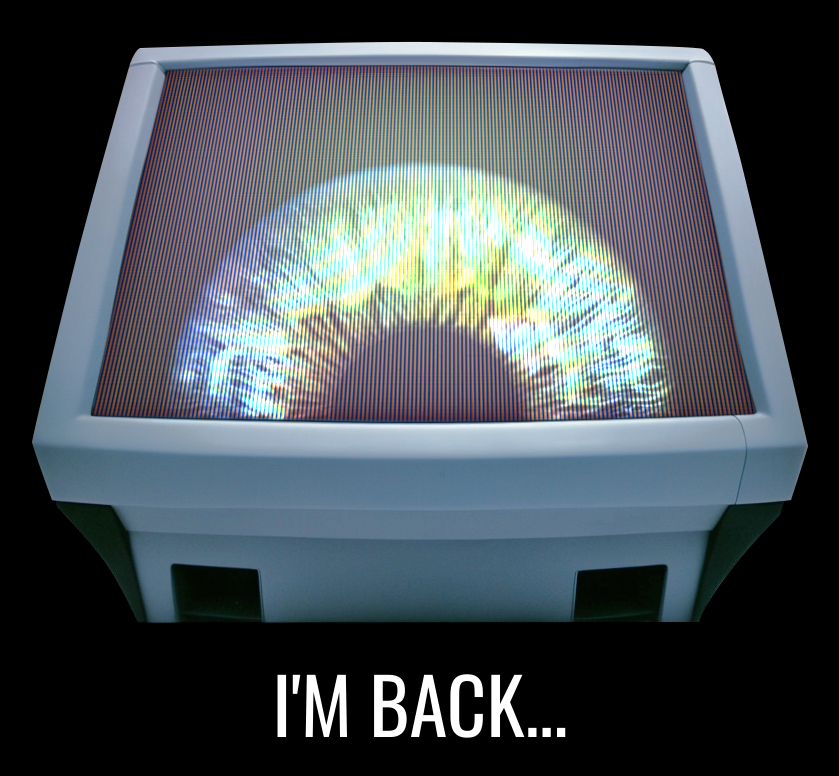
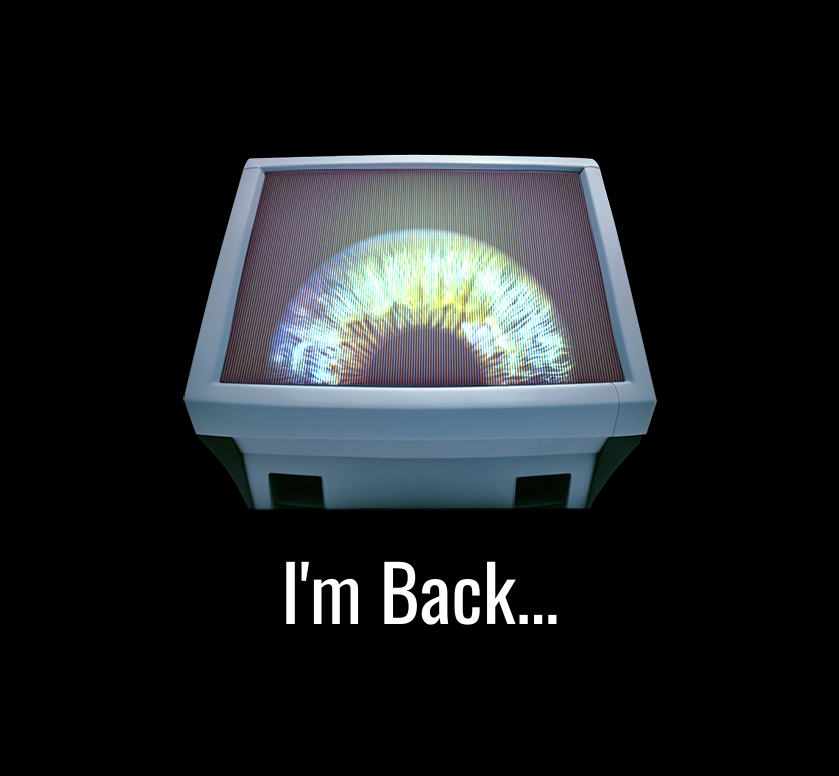
Before and after one commit to ndo360/paranoia-live-site, a plain HTML site: page index.html in a window 1280 px wide. Shown: the whole page, without its empty margins (220-1059 px from the left). Drawn offline with nearby package versions, Linux system fonts and the light colour scheme.

Commit message:
Update index.html

```diff
--- a/index.html
+++ b/index.html
@@ -51,7 +51,7 @@
 </head>
 <body style="background-color:#000000;margin-top:0px;margin-left:0px;">
 <body>
-    <img src="img/Experimental_FC_Back_wo_text_cropped.png" alt="First Edition Operator" style="max-width: 100%; height:auto;">
-	<fun2><br>I'M BACK...</fun2>
+    <img src="img/Experimental_FC_Back_wo_text_v2.png" alt="Friend Computer" style="max-width: 100%; height:auto;">
+	<fun2><br>I'm Back...</fun2>
 </body>
 </html>
```
